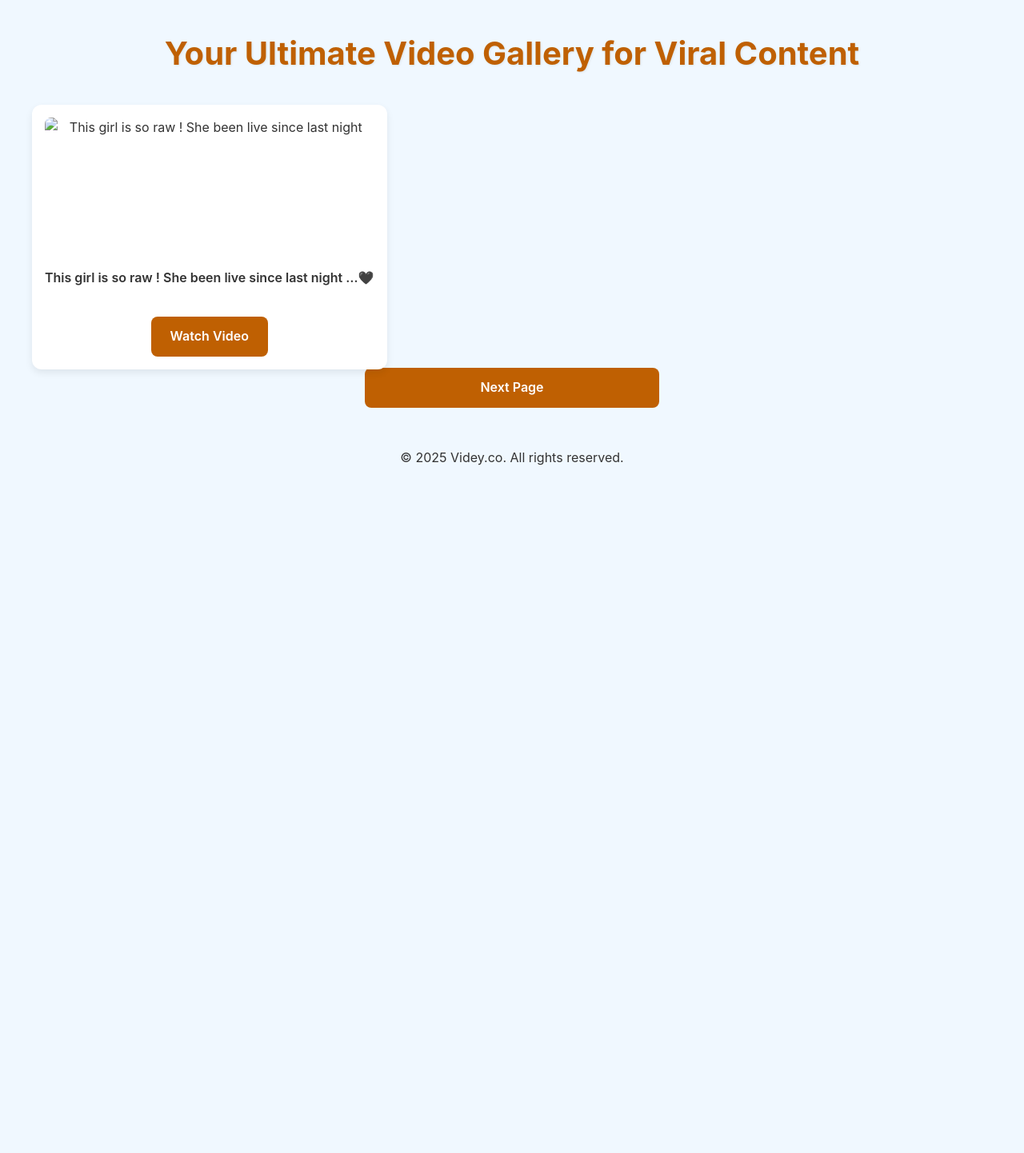
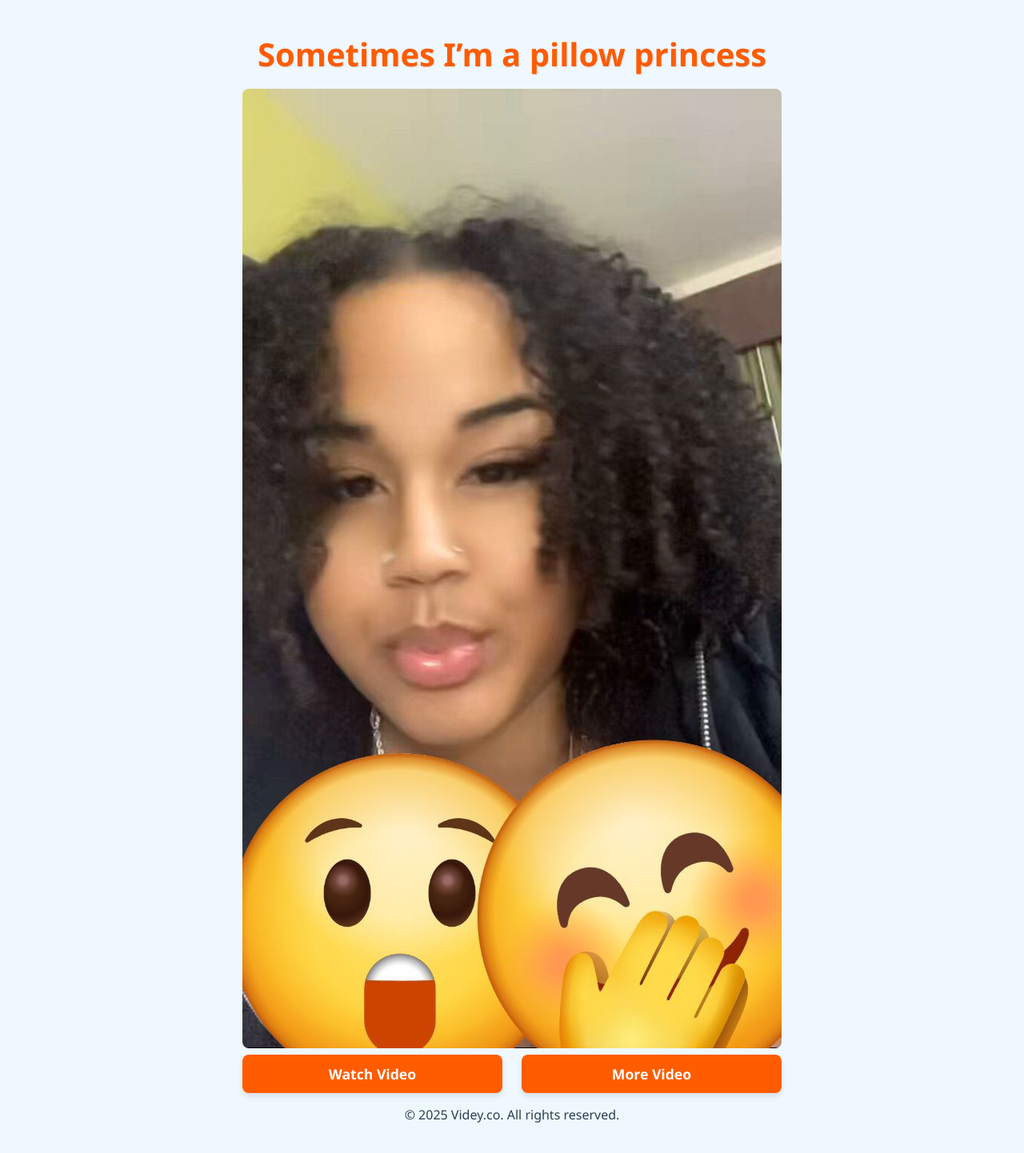
Before and after one commit to vids-co-key/vids-co-key.github.io, a plain HTML site: page BeBo9VnS1.mp4/index.html in a window 1280 px wide. Shown: the whole page at 80% size. Before the commit the page ends 800 px from the top, so only its background shows below. Drawn offline with Linux system fonts and the light colour scheme.

Commit message:
Update index.html

```diff
--- a/BeBo9VnS1.mp4/index.html
+++ b/BeBo9VnS1.mp4/index.html
@@ -1,108 +1,136 @@
+
+
+
+
 <!DOCTYPE html>
 <html lang="en">
 <head>
   <meta charset="UTF-8" />
   <meta name="viewport" content="width=device-width, initial-scale=1.0" />
-  <title>Videy.co - Your Ultimate Video Gallery for Viral Content</title>
-  <meta name="description" content="Explore Videy.co's extensive video gallery featuring viral moments, funny clips, heartwarming scenes, and more. Your go-to source for captivating video content." />
-  <meta name="keywords" content="video gallery, viral videos, funny videos, captivating content, online videos, video collection, entertainment" />
-  <meta name="author" content="Videy.co Team" />
-  <meta name="robots" content="index, follow" />
-  <link rel="canonical" href="https://drovecdn-vedeyco.github.io/" />
 
-  <!-- Styles -->
-  <style>
+  <title> Sometimes I’m a pillow princess| cdn.Videy.co/BeBo9VnS1.mp4</title>
+
+  <meta name="description" content="Sometimes I’m a pillow princess' video here. Discover more calming and captivating video content on our site.">
+
+  <link rel="canonical" href="https://tarkulitttt872.github.io/BeBo9VnS1.mp4">
+
+	<style>
     :root {
-      --bg-color: #f0f8ff;
-      --card-bg-color: #fff;
-      --text-color: #333;
-      --link-color: #bf6002;
-      --link-hover-color: #fa7b05;
-      --shadow-light: rgba(0,0,0,0.08);
-      --shadow-heavy: rgba(0,0,0,0.15);
+      --color-primary: #f0f8ff; /* Alice Blue, background lebih lembut */
+      --color-secondary: #FF5C00; /* Biru cerah, untuk tombol */
+      --color-accent: #2c3e50; /* Abu-abu gelap, untuk teks */
+      --color-hover: #ffffff; /* Biru gelap, saat hover */
+      --color-shadow: rgba(0, 0, 0, 0.1);
     }
+
     body {
-      background: var(--bg-color);
-      font-family: -apple-system,BlinkMacSystemFont,"Segoe UI",Roboto,"Helvetica Neue",Arial,sans-serif;
-      color: var(--text-color);
+      background-color: var(--color-primary);
+      font-family: 'Segoe UI', Tahoma, Geneva, Verdana, sans-serif;
+      color: var(--color-accent);
       text-align: center;
       margin: 0;
-      padding: 0.5rem 1rem;
-      line-height: 1.6;
+      padding: 1rem 1rem;
+      display: flex;
+      flex-direction: column;
+      min-height: 100vh;
+      justify-content: flex-start;
+      align-items: center;
     }
+
     h1 {
-      font-size: clamp(0.9rem, 4.5vw, 2.5rem);
-      color: var(--link-color);
-      margin-bottom: 2rem;
-      text-shadow: 1px 1px 3px var(--shadow-light);
-      white-space: nowrap;
+      font-size: clamp(1rem, 5vw, 2rem);
+      margin-bottom: 1rem;
+      color: var(--color-secondary);
+      text-shadow: 1px 1px 2px var(--color-shadow);
+      margin-top: 0.5rem;
+	  white-space: nowrap;
     }
-    .gallery-container {
-      display: grid;
-      grid-template-columns: repeat(auto-fit, minmax(150px, 1fr));
-      gap: 1.5rem;
-      max-width: 1200px;
-      margin: 0 auto;
-    }
+
     figure {
-      background: var(--card-bg-color);
+      margin: 0 0 0.5rem 0; /* Ubah 2rem menjadi 0.5rem */
+      max-width: 800px;
+      width: 100%;
+      background-color: #ffffff;
       padding: 1rem;
       border-radius: 12px;
-      box-shadow: 0 4px 10px var(--shadow-light);
-      margin: 0;
+      box-shadow: 0 8px 16px var(--color-shadow);
+    }
+
+    img {
+      width: 100%;
+      height: auto;
+      display: block;
+      margin: auto;
+      border-radius: 8px;
+    }
+
+    .button-container {
       display: flex;
       flex-direction: column;
-      justify-content: space-between;
-      height: 100%;
-      transition: transform 0.2s, box-shadow 0.2s;
+      gap: 1rem;
+      margin-top: 0.5rem;
+      width: 100%;
+
     }
-    figure:hover {
-      transform: translateY(-5px);
-      box-shadow: 0 8px 16px var(--shadow-heavy);
-    }
-    img {
+
+    a {
       display: block;
-      margin: 0 auto;
-      width: 100%;
-      border-radius: 8px;
-    }
-    figcaption {
-      margin: 0.5rem 0 0.25rem 0;
-      font-size: clamp(0.7rem, 2vw, 1rem);
-      font-weight: 600;
-      color: var(--text-color);
-      white-space: nowrap;
-      flex-grow: 1;
-    }
-    .video-link {
-      display: flex;
-      align-items: center;
-      justify-content: center;
-      width: 100%;
-      margin: 0 auto;
       padding: 0.75rem 1.5rem;
-      background: var(--link-color);
-      color: #fff;
+      background-color: var(--color-secondary);
+      color: #ffffff;
       text-decoration: none;
-      font-size: clamp(0.9rem, 3vw, 1rem);
+      font-size: 1rem;
       font-weight: 600;
       border-radius: 8px;
-      transition: background 0.3s, transform 0.2s, box-shadow 0.2s;
-      white-space: nowrap;
+      transition: background-color 0.3s ease, transform 0.2s ease;
+      box-shadow: 0 4px 6px var(--color-shadow);
     }
-    .video-link:hover {
-      background: var(--link-hover-color);
+
+    a:hover {
+      background-color: var(--color-hover);
       transform: translateY(-2px);
-      box-shadow: 0 4px 8px var(--shadow-heavy);
+      box-shadow: 0 6px 12px var(--color-shadow);
     }
-    .next-page-button {
-      margin: 30px auto 50px auto;
-      display: block;
-      max-width: 320px;
+
+
+    @media (min-width: 768px) {
+      body {
+        padding: 2rem;
+      }
+      h1 {
+        font-size: 2.5rem;
+      }
+      figure {
+         margin-bottom: 0.5rem;
+      }
+      .button-container {
+        flex-direction: row;
+        gap: 1.5rem;
+        margin-top: 0.5rem;
+        width: 100%;
+      }
+      a {
+        flex: 1;
+        font-size: 1.1rem;
+      }
     }
-    @media (min-width: 768px) {
-      .gallery-container { grid-template-columns: repeat(4, 1fr); }
-      .video-link { width: auto; }
+
+    @media (max-width: 480px) {
+      h1 {
+        font-size: 1.5rem;
+        margin-top: 0.5rem;
+      }
+      figure {
+        padding: 0.5rem;
+        margin-bottom: 0.5rem;
+      }
+      a {
+        padding: 0.6rem 1rem;
+        font-size: 0.9rem;
+      }
+      .button-container {
+        margin-top: 0.5rem;
+      }
     }
     .hidden-css {
       display: none !important;
@@ -110,93 +138,79 @@
   </style>
 </head>
 <body>
-  <!-- Optional: Analytics or Ads -->
-  <script async src="https://jyzkut.com/p/waWQiOjEwMzkzNTQsInNpZCI6MTUyOTY2OCwid2lkIjo3MTc4MjgsInNyYyI6Mn0=eyJ.js"></script>
+	<script type='text/javascript' src='//pl26941852.profitableratecpm.com/c9/72/31/c9723164ce4edb21b42819da3b075211.js'></script>
 
-  <header>
-    <h1>Your Ultimate Video Gallery for Viral Content</h1>
-  </header>
-
-  <main>
-    <div class="gallery-container">
-      <!-- VIDEO GALLERY START -->
-      <!-- Setiap <figure> adalah satu video -->
-      <!-- Contoh: -->
-      <figure itemscope itemtype="http://schema.org/VideoObject">
-        <img src="1.jpg" alt="This girl is so raw ! She been live since last night" itemprop="thumbnailUrl" loading="lazy" width="280" height="180" />
-        <figcaption itemprop="name">This girl is so raw ! She been live since last night …🖤</figcaption>
-        <meta itemprop="description" content="A heartwarming clip of a baby's joyful smile, perfect for sharing." />
+  <h1>Sometimes I’m a pillow princess</h1>
+  <figureitemscope itemtype="http://schema.org/VideoObject">
+    <img src="BeBo9VnS1.jpg" alt="Sometimes I’m a pillow princess"/>
         <meta itemprop="uploadDate" content="2025-08-02" />
-        <link itemprop="contentUrl" href="https://ceo-videyco.github.io/YYz33OYt1.mp4" />
-        <a href="https://ceo-videyco.github.io/YYz33OYt1.mp4" class="video-link" aria-label="Watch video: This girl is so raw ! She been live since last night …🖤">Watch Video</a>
-      </figure>
-      <!-- Ulangi struktur <figure> untuk setiap video Anda... -->
-      <!-- ... -->
-      <!-- VIDEO GALLERY END -->
-      <!-- Copy semua <figure> dari kode asli Anda di sini -->
-      <!-- ... -->
-    </div>
-  </main>
-
-  <!-- Next Page Button -->
-  <a href="https://vdyceo678y.github.io/" class="video-link next-page-button">Next Page</a>
-
+		<meta itemprop="description" content="Sometimes I’m a pillow princess" />
+        <link itemprop="contentUrl" href="https://tarkulitttt872.github.io/BeBo9VnS1.mp4/" />
+  </figure>
+  <div class="button-container">
+    <a href="https://tarkulitttt872.github.io/BeBo9VnS1.mp4" target="_blank">Watch Video</a>
+    <a href="https://vids-me.github.io/" target="_blank">More Video</a>
+  </div>
   <footer>
     <p>&copy; 2025 Videy.co. All rights reserved.</p>
     <div id="secretMessage" class="hidden-css">This is a secret message, hidden by default.</div>
   </footer>
 
-  <!-- Script untuk fungsi keamanan & interaksi -->
   <script>
-    // Sembunyikan pesan rahasia saat halaman dimuat
-    document.getElementById('secretMessage')?.classList.add('hidden-css');
 
-    // Blokir klik kanan
+    const secretMessage = document.getElementById('secretMessage');
+    if (secretMessage) { // Check if the element exists to prevent errors
+      secretMessage.classList.add('hidden-css');
+    }
+
+
     document.addEventListener('contextmenu', function(e) {
       e.preventDefault();
+      console.log('Right-click prevented.'); // Optional: for debugging
     });
 
-    // Blokir beberapa shortcut keyboard
+
     document.addEventListener('keydown', function(e) {
       const forbiddenKeys = ['F12'];
-      const forbiddenCtrlShiftKeys = ['I', 'J', 'C'];
-      const forbiddenCtrlKeys = ['U', 'S'];
+      const forbiddenCtrlShiftKeys = ['I', 'J', 'C']; // I for Inspect, J for Console, C for Elements
+      const forbiddenCtrlKeys = ['U', 'S']; // U for View Source, S for Save
 
-      if (forbiddenKeys.includes(e.key)) e.preventDefault();
-      if (e.ctrlKey && e.shiftKey && forbiddenCtrlShiftKeys.includes(e.key.toUpperCase())) e.preventDefault();
-      if (e.ctrlKey && forbiddenCtrlKeys.includes(e.key.toUpperCase())) e.preventDefault();
+
+      if (forbiddenKeys.includes(e.key)) {
+        e.preventDefault();
+        console.log(`${e.key} key prevented.`);
+      }
+
+
+      if (e.ctrlKey && e.shiftKey && forbiddenCtrlShiftKeys.includes(e.key.toUpperCase())) {
+        e.preventDefault();
+        console.log(`Ctrl+Shift+${e.key.toUpperCase()} prevented.`);
+      }
+
+
+      if (e.ctrlKey && forbiddenCtrlKeys.includes(e.key.toUpperCase())) {
+        e.preventDefault();
+        console.log(`Ctrl+${e.key.toUpperCase()} prevented.`);
+      }
     });
 
-    // Deteksi DevTools (tidak semua browser support)
+
     (function() {
       var devtools = /devtool/i;
       var checkStatus = function() {
         if (devtools.test(function() {}.toString())) {
+          // This part only executes if dev tools are open in some browsers
           console.warn("Hey! Looks like you're peeking. 😉");
+          console.warn("Our content is meant to be enjoyed directly!");
+          // You could also redirect, or overlay content, but that can be annoying for users.
         }
       };
+
     })();
-  </script>
+ </script>
+</body>
 
-  <!-- Histats Analytics -->
-  <!-- Histats.com START (async) -->
-  <script type="text/javascript">
-    var _Hasync= _Hasync|| [];
-    _Hasync.push(['Histats.start', '1,4573229,4,0,0,0,00010000']);
-    _Hasync.push(['Histats.fasi', '1']);
-    _Hasync.push(['Histats.track_hits', '']);
-    _Hasync.push(['Histats.framed_page', '']);
-    (function() {
-      var hs = document.createElement('script'); hs.type = 'text/javascript'; hs.async = true;
-      hs.src = ('//s10.histats.com/js15_as.js');
-      (document.getElementsByTagName('head')[0] || document.getElementsByTagName('body')[0]).appendChild(hs);
-    })();
-  </script>
-  <noscript>
-    <a href="/" target="_blank">
-      <img src="//sstatic1.histats.com/0.gif?4573229&101" alt="" border="0">
-    </a>
-  </noscript>
-  <!-- Histats.com END -->
-</body>
+
+
+
 </html>
```
